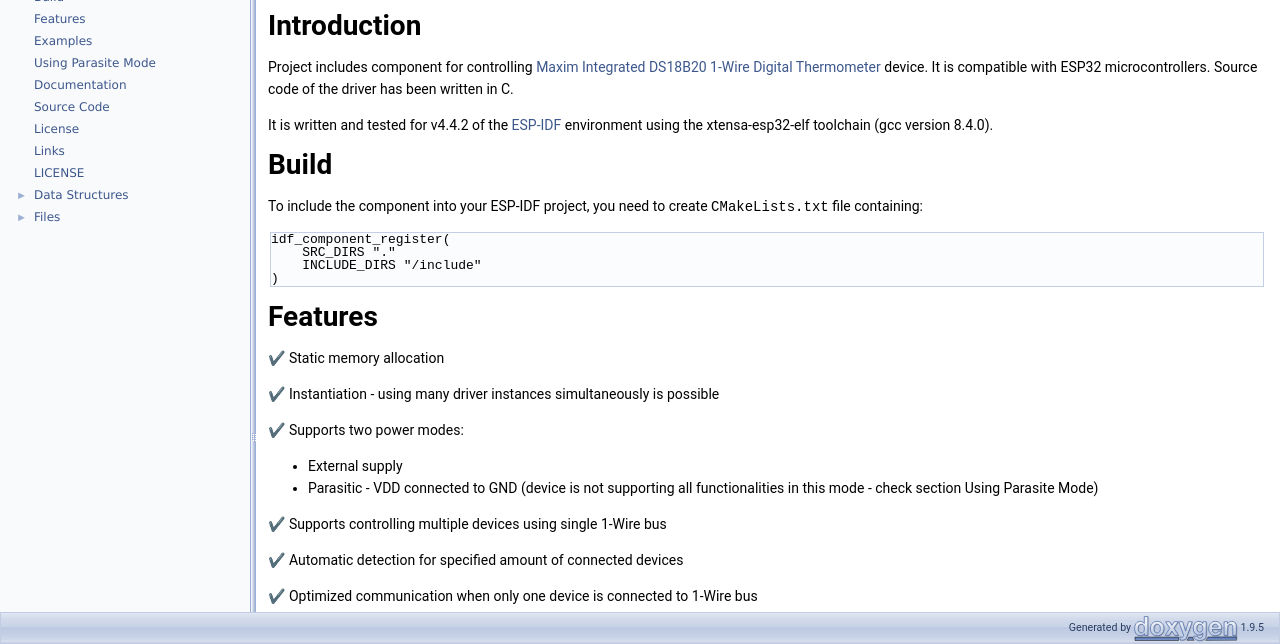
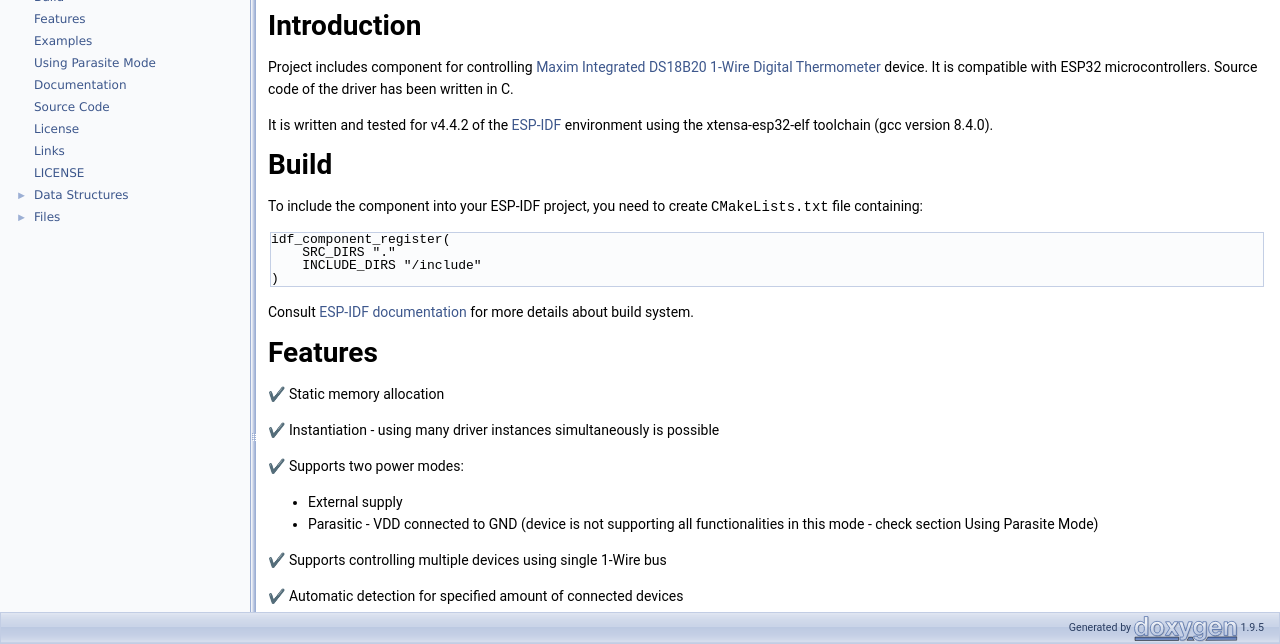
Before and after one commit to dziamian/DS18B20-ESP32-Driver, a plain HTML site: page docs/index.html in a window 1280 px wide. Shown: the part 156-800 px from the top of the page. Drawn offline with Linux system fonts and the light colour scheme.

Commit message:
README.md and documentation updated

```diff
--- a/docs/index.html
+++ b/docs/index.html
@@ -104,7 +104,8 @@ Build</h1>
 <div class="line">    SRC_DIRS &quot;.&quot; </div>
 <div class="line">    INCLUDE_DIRS &quot;/include&quot;</div>
 <div class="line">)</div>
-</div><!-- fragment --><h1><a class="anchor" id="autotoc_md3"></a>
+</div><!-- fragment --><p >Consult <a href="https://docs.espressif.com/projects/esp-idf/en/latest/esp32/api-guides/build-system.html">ESP-IDF documentation</a> for more details about build system.</p>
+<h1><a class="anchor" id="autotoc_md3"></a>
 Features</h1>
 <p >✔️ Static memory allocation <br  />
 </p>
@@ -122,6 +123,8 @@ Features</h1>
 <p >✔️ Optimized communication when only one device is connected to 1-Wire bus <br  />
 </p>
 <p >✔️ Supports CRC validations wherever possible <br  />
+</p>
+<p >✔️ Supports measurement of temperature in Celsius <br  />
 </p>
 <p >✔️ Configurable resolutions of temperature measurements - 9, 10, 11 or 12 bits (changes decimal precision) <br  />
 </p>
```
Also changed, not shown: 1 other file.
